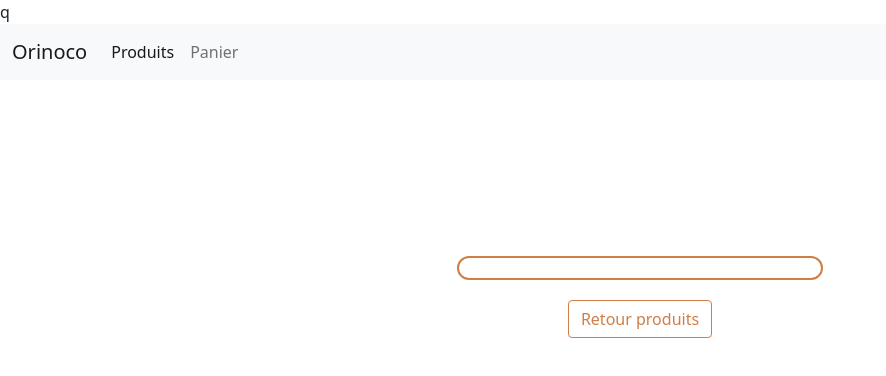
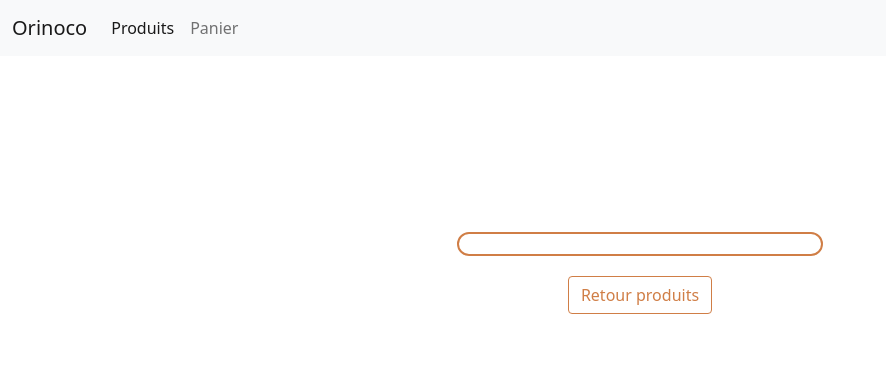
Before and after one commit to Margauxfeslard/Margauxfeslard_5_03012021, a plain HTML site: page order.html in a window 1280 px wide. Shown: the whole page, without its empty margins (0-886 px from the left). Drawn offline with nearby package versions, Linux system fonts and the light colour scheme.

```diff
--- a/order.html
+++ b/order.html
@@ -6,7 +6,7 @@
     <title>Confirmation de commande</title>
     <link href="https://cdn.jsdelivr.net/npm/bootstrap@5.0.0-beta1/dist/css/bootstrap.min.css" rel="stylesheet" integrity="sha384-giJF6kkoqNQ00vy+HMDP7azOuL0xtbfIcaT9wjKHr8RbDVddVHyTfAAsrekwKmP1" crossorigin="anonymous">
     <link rel="stylesheet" href="./css/style.css">
-    <script src="https://cdn.jsdelivr.net/npm/bootstrap@5.0.0-beta1/dist/js/bootstrap.bundle.min.js" integrity="sha384-ygbV9kiqUc6oa4msXn9868pTtWMgiQaeYH7/t7LECLbyPA2x65Kgf80OJFdroafW" crossorigin="anonymous"></script>q
+    <script src="https://cdn.jsdelivr.net/npm/bootstrap@5.0.0-beta1/dist/js/bootstrap.bundle.min.js" integrity="sha384-ygbV9kiqUc6oa4msXn9868pTtWMgiQaeYH7/t7LECLbyPA2x65Kgf80OJFdroafW" crossorigin="anonymous"></script>
     <script src="js/function.js" defer></script>
     <script src="js/order.js" defer></script>
 </head>
```
